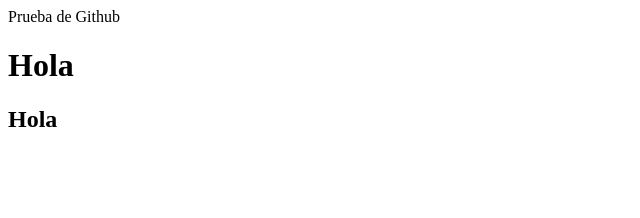
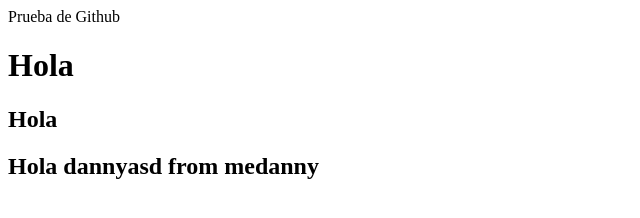
Before and after one commit to dannyasd/2foro, a plain HTML site: page index.html in a window 1280 px wide. Shown: the whole page, without its empty margins (0-640 px from the left). Drawn offline with Linux system fonts and the light colour scheme.

Commit message:
Update index.html
se agrego un saludo para mi brother.

```diff
--- a/index.html
+++ b/index.html
@@ -4,5 +4,6 @@
   <body>
     <h1>Hola</h1>
     <h2>Hola</h2>
+    <h2>Hola dannyasd from medanny</h2>
   </body>
 </html>
```
